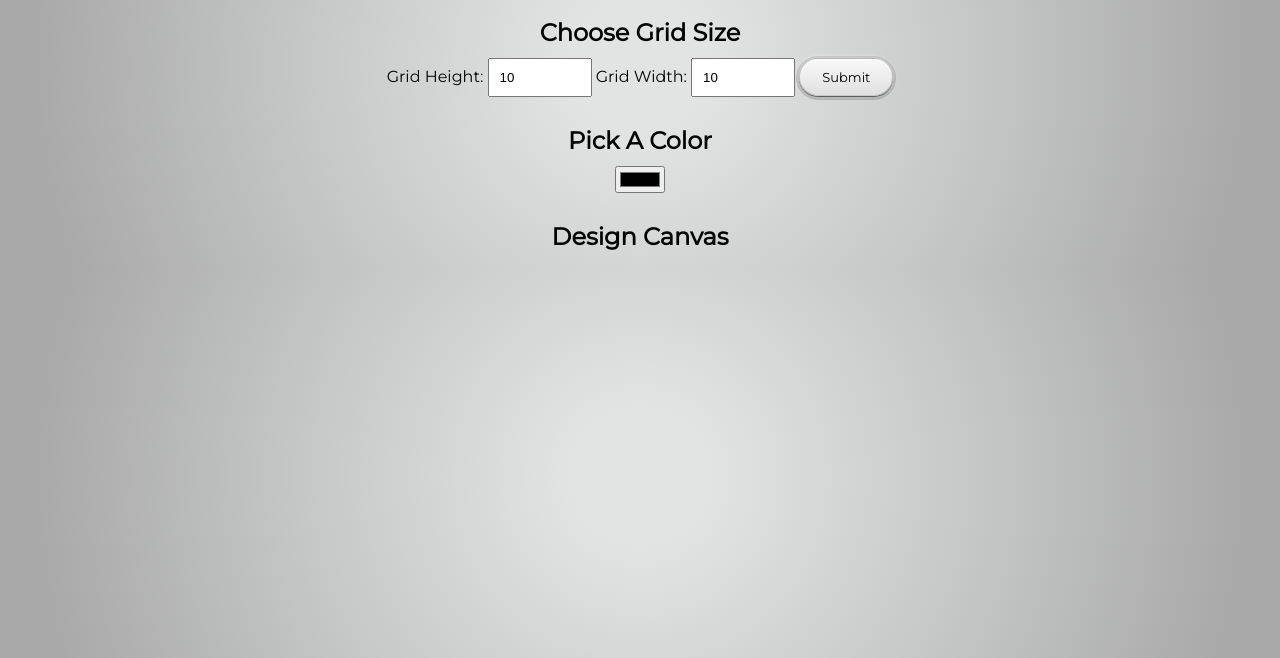
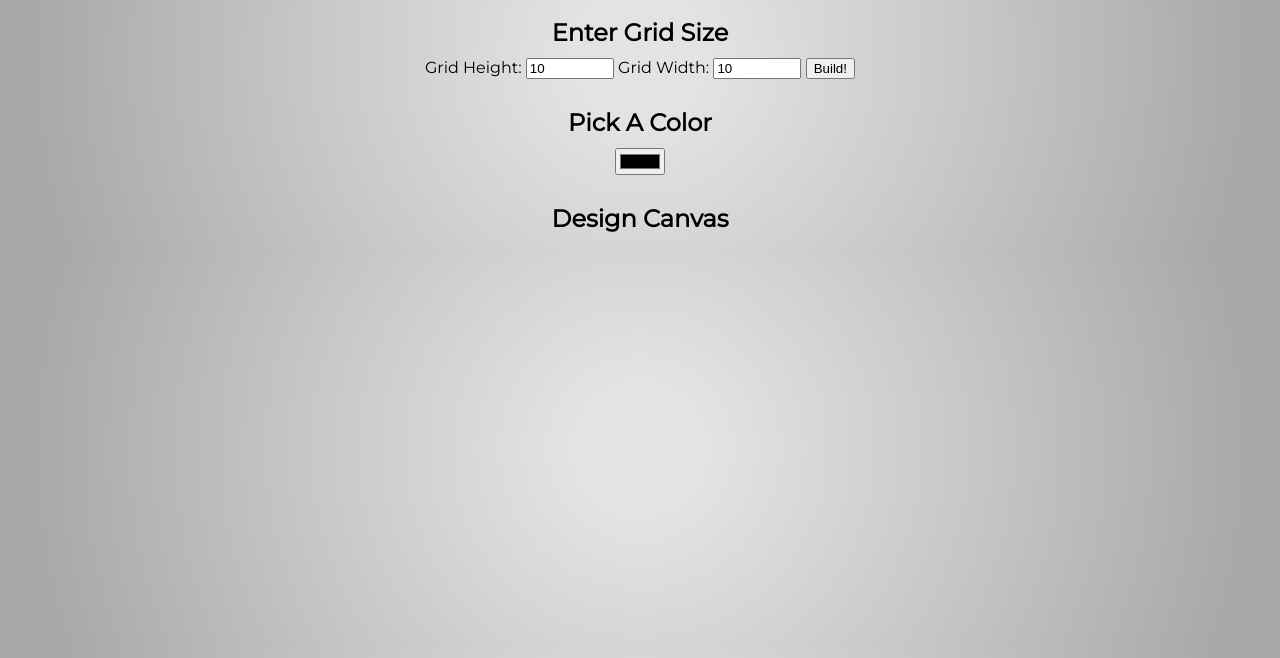
Before and after one commit to victorodoemelam/Pixel-Art-Maker-Project, a plain HTML site: page index.html in a window 1280 px wide. Shown: the part 142-800 px from the top of the page. Drawn offline with nearby package versions, Linux system fonts and the light colour scheme.

Commit message:
Update index.html

```diff
--- a/index.html
+++ b/index.html
@@ -3,27 +3,30 @@
 <head>
     <title>Pixel Art Maker!</title>
     <link href="https://fonts.googleapis.com/css?family=Lilita+One|Montserrat" rel="stylesheet">
+    <link href='https://fonts.googleapis.com/css?family=Pacifico' rel='stylesheet' type='text/css'>
     <link rel="stylesheet" href="styles.css">
 </head>
 <body>
+    <div class="pixelmaker">
+        <div><h1>Lab: Pixel Art Maker</h1>
+        <p class="header">Google Africa Challenge Scholarship: Front-End (Final Project)</p></div>
 
-    <h1>Lab: Pixel Art Maker</h1>
-    <p>Google Africa Challenge Scholarship: Front-End (Final Project)</p>
-
-    <h2>Choose Grid Size</h2>
+        <h2>Enter Grid Size</h2>
         <form id="sizePicker">
             Grid Height:
-        <input class="input" type="number" id="inputHeight" name="height" min="1" max="50"value="10">
+            <input type="number" id="inputHeight" name="height" min="1" max="50"value="10">
             Grid Width:
-        <input class="input" type="number" id="inputWidth" name="width" min="1" max="50" value="10">
-        <input type="submit" class="button">
+            <input type="number" id="inputWidth" name="width" min="1" max="50" value="10">
+            <button type="submit">Build!</button>
         </form>
 
         <h2>Pick A Color</h2>
         <input type="color" id="colorPicker">
 
+
         <h2>Design Canvas</h2>
         <table id="pixelCanvas"></table>
+    </div>
 
     <script
     src="https://code.jquery.com/jquery-3.3.1.min.js"
@@ -32,5 +35,6 @@
     <script src="designs.js"></script>
 
 
+
 </body>
 </html>
```
Lines whose indentation alone changed are shown as unchanged.
